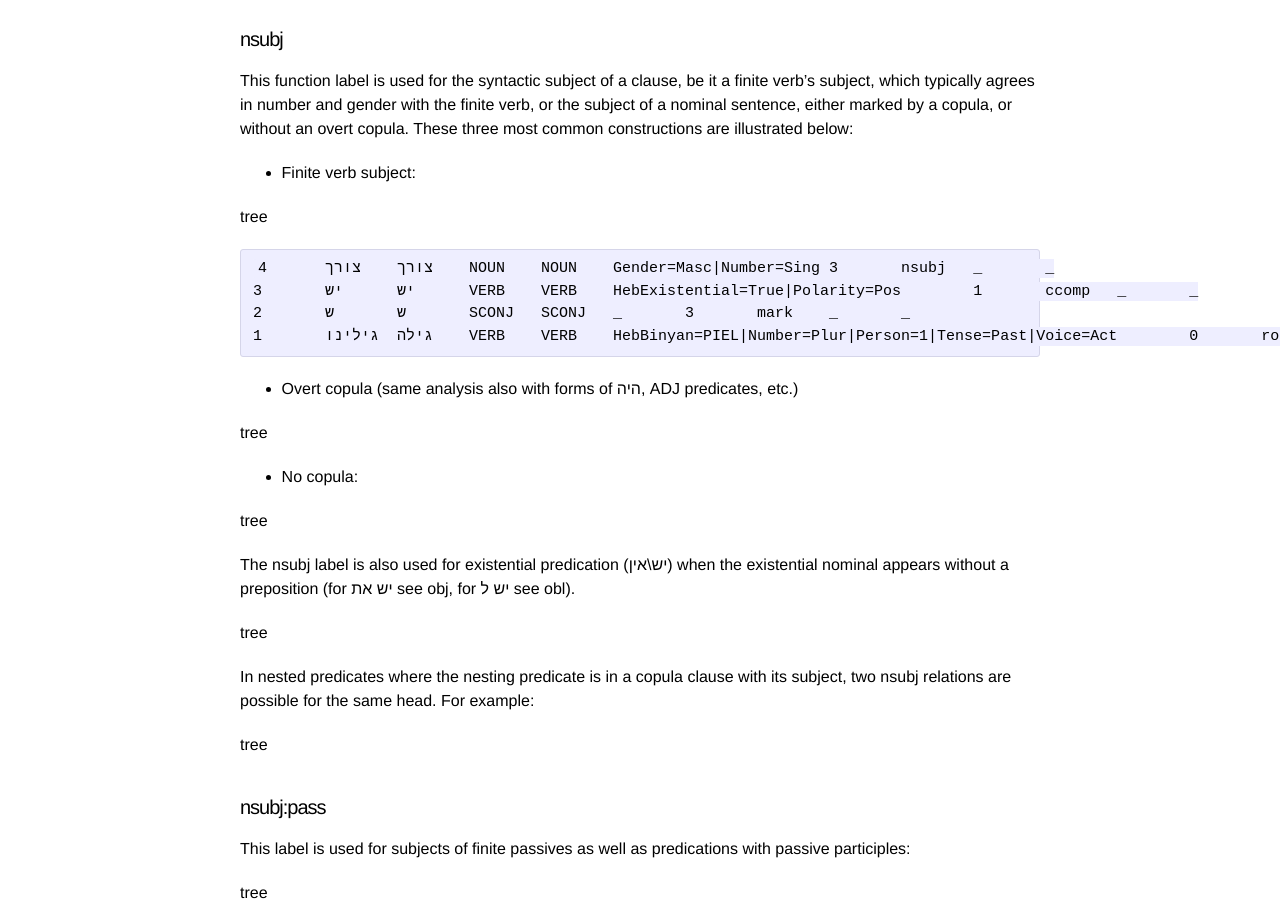
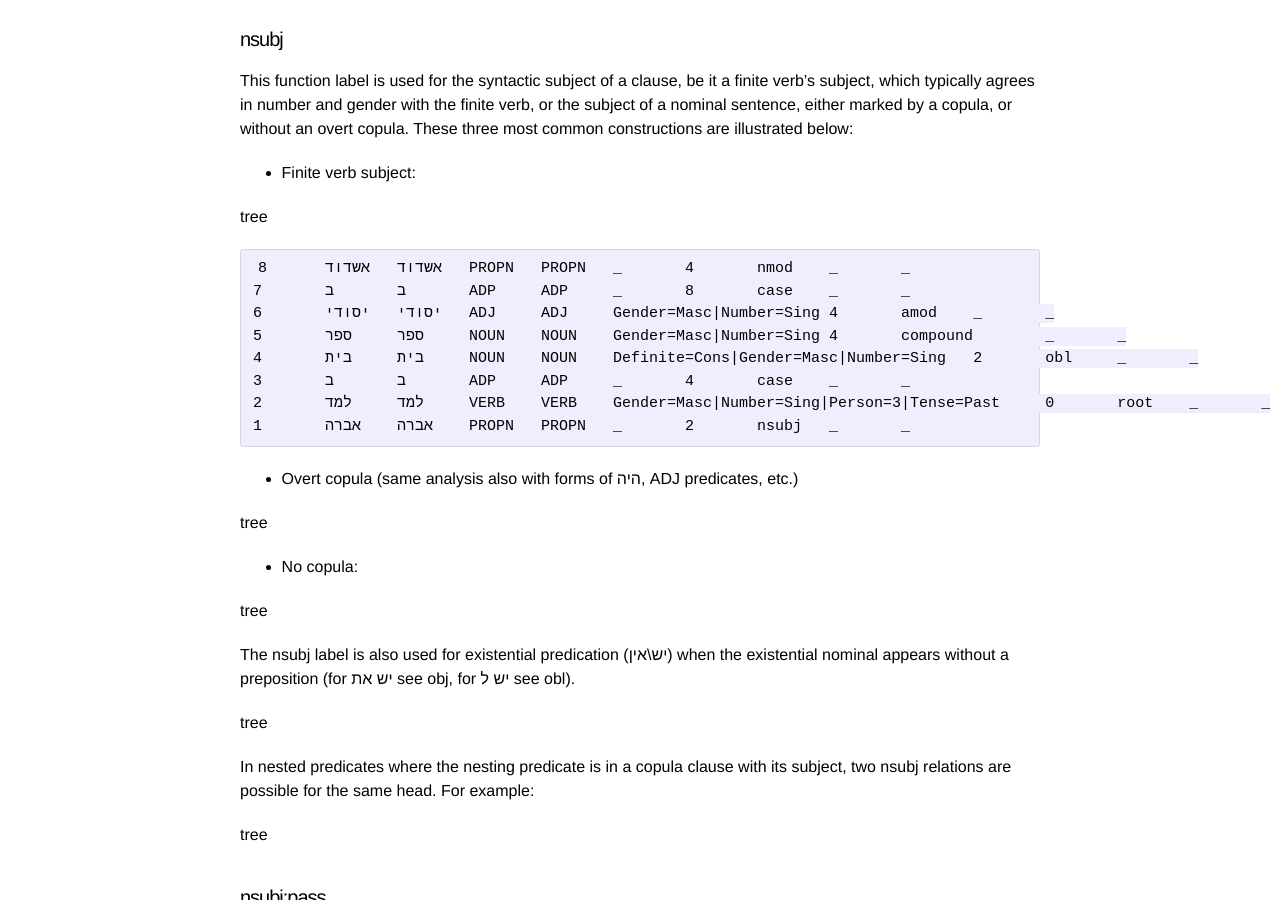
Before and after one commit to IAHLT/heb-ud-gudielines, a Jekyll site: the page built from Dependnecy relations in detail.md, in a window 1280 px wide and 900 px high, scrolled down 453 px. Built offline with Jekyll 4.4.1, drawn with Linux system fonts in a browser that asks for light colours; our own code applies the rules of GitHub Pages for plain Markdown files.

Commit message:
Update Dependnecy relations in detail.md

```diff
--- a/Dependnecy relations in detail.md
+++ b/Dependnecy relations in detail.md
@@ -22,10 +22,14 @@ This function label is used for the syntactic subject of a clause, be it a finit
 tree
 
 ~~~ conllu
-4	צורך	צורך	NOUN	NOUN	Gender=Masc|Number=Sing	3	nsubj	_	_
-3	יש	יש	VERB	VERB	HebExistential=True|Polarity=Pos	1	ccomp	_	_
-2	ש	ש	SCONJ	SCONJ	_	3	mark	_	_
-1	גילינו	גילה	VERB	VERB	HebBinyan=PIEL|Number=Plur|Person=1|Tense=Past|Voice=Act	0	root	_	_
+8	אשדוד	אשדוד	PROPN	PROPN	_	4	nmod	_	_
+7	ב	ב	ADP	ADP	_	8	case	_	_
+6	יסודי	יסודי	ADJ	ADJ	Gender=Masc|Number=Sing	4	amod	_	_
+5	ספר	ספר	NOUN	NOUN	Gender=Masc|Number=Sing	4	compound	_	_
+4	בית	בית	NOUN	NOUN	Definite=Cons|Gender=Masc|Number=Sing	2	obl	_	_
+3	ב	ב	ADP	ADP	_	4	case	_	_
+2	למד	למד	VERB	VERB	Gender=Masc|Number=Sing|Person=3|Tense=Past	0	root	_	_
+1	אברה	אברה	PROPN	PROPN	_	2	nsubj	_	_
 ~~~
 
 -	Overt copula (same analysis also with forms of היה, ADJ predicates, etc.)
```
